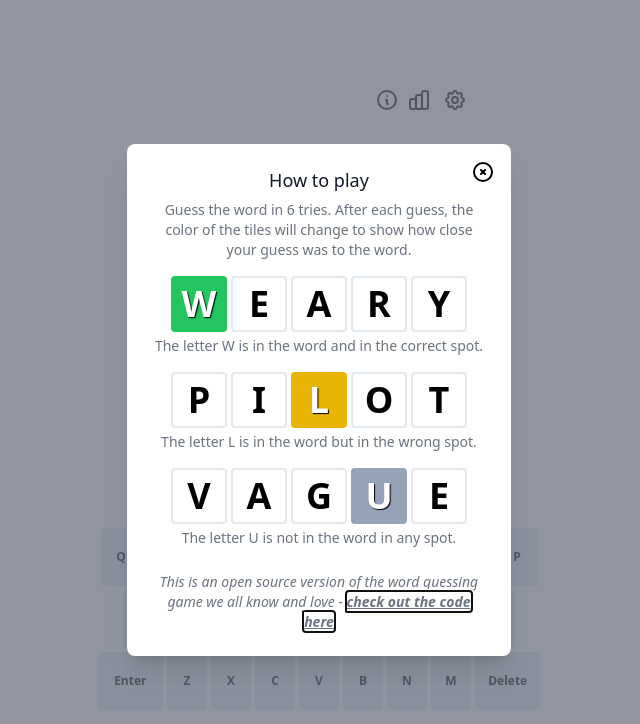
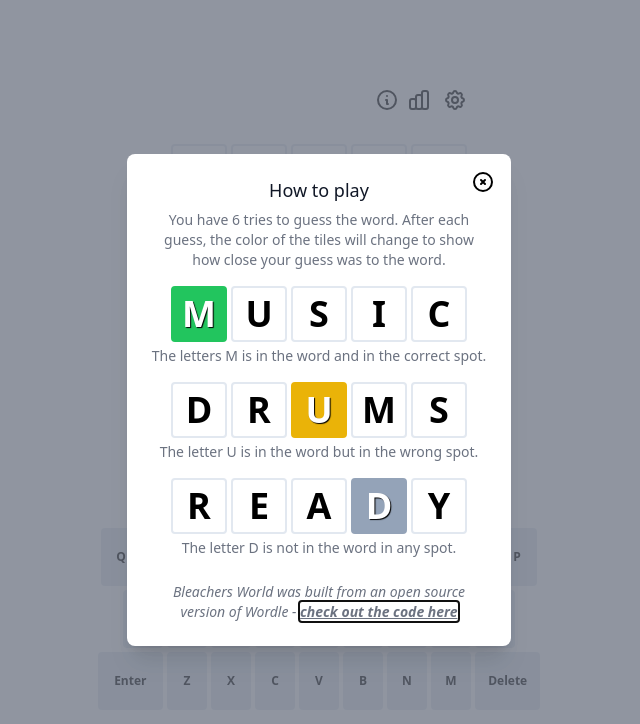
Before and after one commit to LFerrett/bleachordle, a React (Create React App) app: page / in a window 1280 px wide. Both pictures are taken after a click on the icon 708 px from the left and 100 px from the top of the page. Shown: the top 724 px of the page, without its empty margins (321-961 px from the left). Built offline with nearby package versions, Linux system fonts and the light colour scheme.

Commit message:
Updated modals

```diff
--- a/public/index.html
+++ b/public/index.html
@@ -21,7 +21,7 @@
       work correctly both with client-side routing and a non-root public URL.
       Learn how to configure a non-root public URL by running `npm run build`.
     -->
-    <title>%REACT_APP_GAME_NAME%</title>
+    <title>Bleachers Wordle</title>
 
     <% if (process.env.NODE_ENV === 'production' && process.env.REACT_APP_GOOGLE_MEASUREMENT_ID != null) { %>
       <!-- Global site tag (gtag.js) - Google Analytics -->
--- a/src/components/modals/InfoModal.tsx
+++ b/src/components/modals/InfoModal.tsx
@@ -10,46 +10,45 @@ export const InfoModal = ({ isOpen, handleClose }: Props) => {
   return (
     <BaseModal title="How to play" isOpen={isOpen} handleClose={handleClose}>
       <p className="text-sm text-gray-500 dark:text-gray-300">
-        Guess the word in 6 tries. After each guess, the color of the tiles will
+        You have 6 tries to guess the word. After each guess, the color of the tiles will
         change to show how close your guess was to the word.
       </p>
 
       <div className="flex justify-center mb-1 mt-4">
-        <Cell value="W" status="correct" />
+        <Cell value="M" status="correct" />
+        <Cell value="U" />
+        <Cell value="S" />
+        <Cell value="I" />
+        <Cell value="C" />
+      </div>
+      <p className="text-sm text-gray-500 dark:text-gray-300">
+        The letters M is in the word and in the correct spot.
+      </p>
+
+      <div className="flex justify-center mb-1 mt-4">
+        <Cell value="D" />
+        <Cell value="R" />
+        <Cell value="U" status="present" />
+        <Cell value="M" />
+        <Cell value="S" />
+      </div>
+      <p className="text-sm text-gray-500 dark:text-gray-300">
+        The letter U is in the word but in the wrong spot.
+      </p>
+
+      <div className="flex justify-center mb-1 mt-4">
+        <Cell value="R" />
         <Cell value="E" />
         <Cell value="A" />
-        <Cell value="R" />
+        <Cell value="D" status="absent" />
         <Cell value="Y" />
       </div>
       <p className="text-sm text-gray-500 dark:text-gray-300">
-        The letter W is in the word and in the correct spot.
-      </p>
-
-      <div className="flex justify-center mb-1 mt-4">
-        <Cell value="P" />
-        <Cell value="I" />
-        <Cell value="L" status="present" />
-        <Cell value="O" />
-        <Cell value="T" />
-      </div>
-      <p className="text-sm text-gray-500 dark:text-gray-300">
-        The letter L is in the word but in the wrong spot.
-      </p>
-
-      <div className="flex justify-center mb-1 mt-4">
-        <Cell value="V" />
-        <Cell value="A" />
-        <Cell value="G" />
-        <Cell value="U" status="absent" />
-        <Cell value="E" />
-      </div>
-      <p className="text-sm text-gray-500 dark:text-gray-300">
-        The letter U is not in the word in any spot.
+        The letter D is not in the word in any spot.
       </p>
 
       <p className="mt-6 italic text-sm text-gray-500 dark:text-gray-300">
-        This is an open source version of the word guessing game we all know and
-        love -{' '}
+        Bleachers World was built from an open source version of Wordle -{' '}
         <a
           href="https://github.com/cwackerfuss/react-wordle"
           className="underline font-bold"
--- a/src/constants/strings.ts
+++ b/src/constants/strings.ts
@@ -1,9 +1,9 @@
 export const GAME_TITLE = process.env.REACT_APP_GAME_NAME!
 
-export const WIN_MESSAGES = ['Great Job!', 'Awesome', 'Well done!']
+export const WIN_MESSAGES = ["You're a killer queen!", "No herbs here, good work!", "You put your whole bussy into that one!"]
 export const GAME_COPIED_MESSAGE = 'Game copied to clipboard'
-export const NOT_ENOUGH_LETTERS_MESSAGE = 'Not enough letters'
-export const WORD_NOT_FOUND_MESSAGE = 'Word not found'
+export const NOT_ENOUGH_LETTERS_MESSAGE = 'Not enough letters, herb!'
+export const WORD_NOT_FOUND_MESSAGE = 'Word not found, you herb!'
 export const HARD_MODE_ALERT_MESSAGE =
   'Hard Mode can only be enabled at the start!'
 export const CORRECT_WORD_MESSAGE = (solution: string) =>
```
